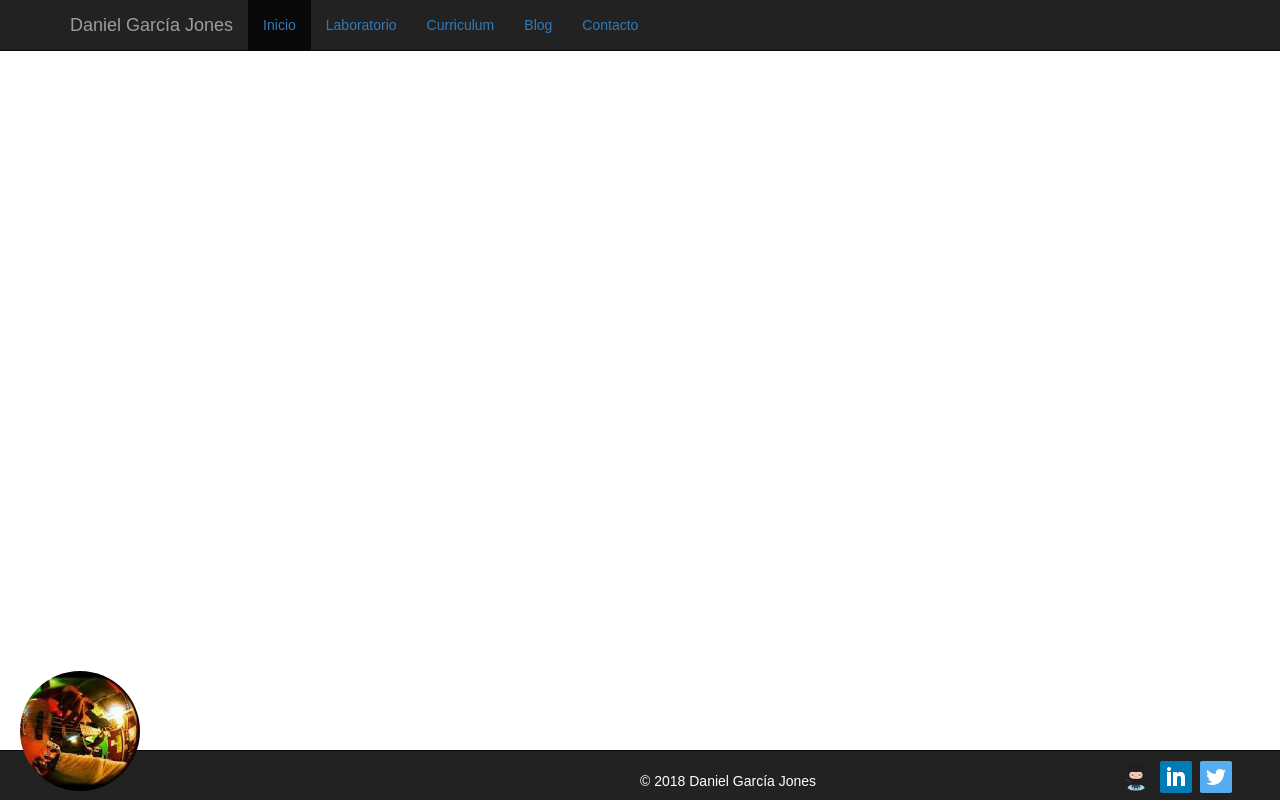
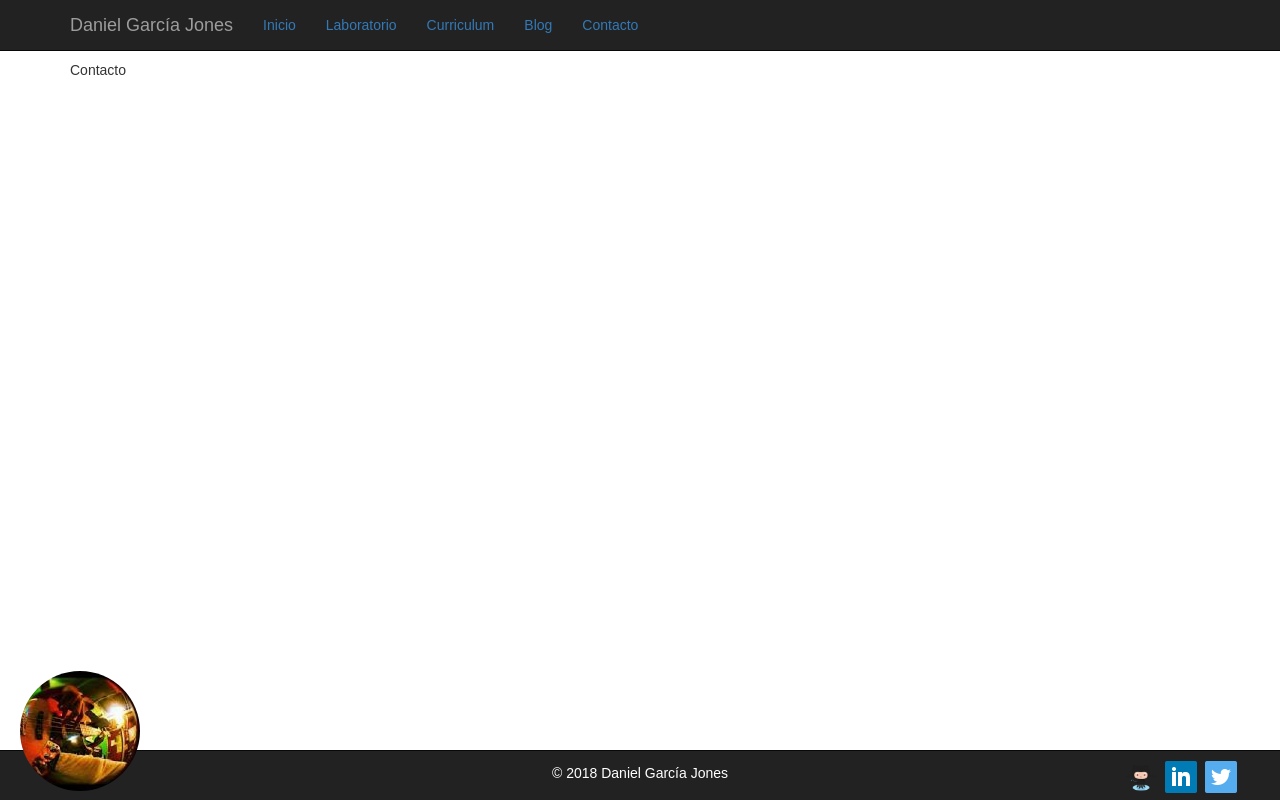
Before and after one commit to danielgj/webdgj-react, a React app: page /contact in a window 1280 px wide. Built offline with nearby package versions, Linux system fonts and the light colour scheme.

Commit message:
added react router and passing language prop

```diff
--- a/src/components/App.js
+++ b/src/components/App.js
@@ -1,6 +1,6 @@
-import React, { Component } from 'react';
+import React from 'react';
+import { Navbar, Nav, NavItem } from 'react-bootstrap';
 import { BrowserRouter as Router, Route, Link } from "react-router-dom";
-import Header from './Header';
 import Footer from './Footer';
 import MainSection from './MainSection';
 import LabSection from './LabSection';
@@ -11,82 +11,64 @@ import ContactSection from './ContactSection';
 ///////CSS
 import '../css/App.css';
 
-
-class Container extends React.Component {
-
-    render() {
-
-      const currentLang = this.props.language;
-      const changeLangFunc  = this.props.changeLang;
-
-      return (
-        <Router>
-            <div className="container">
-                <Route exact path="/" component={MainSection} language={currentLang} changeLang = { changeLangFunc }/>
-                <Route path="/lab" component={LabSection} language={currentLang} changeLang = { changeLangFunc }/>
-                <Route path="/cv" component={CVSection} language={currentLang} changeLang = { changeLangFunc }/>
-                <Route path="/blog" component={BlogSection} language={currentLang} changeLang = { changeLangFunc }/>
-                <Route path="/contact" component={ContactSection} language={currentLang} changeLang = { changeLangFunc }/>
-            </div>
-        </Router>
-      );
-
-    }
-}
-
-
-class App extends Component {
-
-  changeLanguage() {
-      const currentLang = this.state.lang;
-      if(currentLang === "es") {
-          this.setState({
-            lang: "en"
-          });
-      } else {
-          this.setState({
-            lang: "es"
-          });
-      }
-  }
-
-  changeSection(id) {
-      const currentSection = this.state.section;
-      alert("Id: " + id)
-      this.setState({
-        section: id
-      });
-  }
+class App  extends React.Component {
 
     constructor(props) {
         super(props);
         this.state = {
-        lang: 'es',
-        section: 1
+          language: "en"
         };
     }
 
     render() {
 
-    const currentLang = this.state.lang;
-    const changeLangFunc  = this.changeLanguage.bind(this);
-    const changeSectionFunc  = this.changeSection.bind(this);
-    const sectionId = this.state.section;
+      const lang = this.state.language;
 
       return (
+
           <Router>
               <div className="App">
-
-            <Header language={currentLang} changeLang = { changeLangFunc } section = { sectionId } changeSelection = {changeSectionFunc}/>
-
-            <Container language={currentLang} changeLang = { changeLangFunc }/>
-
-            <Footer language={currentLang}/>
-
+                <header>
+                      <Navbar fixedTop className="navbar-expand-lg navbar-inverse">
+                          <Navbar.Header>
+                            <Navbar.Brand>
+                              Daniel García Jones
+                            </Navbar.Brand>
+                          </Navbar.Header>
+                          <Nav>
+                            <NavItem eventKey={1}>
+                              <Link to="/">Inicio</Link>
+                            </NavItem>
+                            <NavItem eventKey={2}>
+                              <Link to="/lab">Laboratorio</Link>
+                            </NavItem>
+                            <NavItem eventKey={3}>
+                              <Link to="/cv">Curriculum</Link>
+                            </NavItem>
+                            <NavItem eventKey={4}>
+                              <Link to="/blog">Blog</Link>
+                            </NavItem>
+                            <NavItem eventKey={5}>
+                              <Link to="/contact">Contacto</Link>
+                            </NavItem>
+                          </Nav>
+                      </Navbar>
+                </header>
+                <div className="container mainContent">
+                    <Route exact path="/" component={() => <MainSection language={lang}/>} />
+                    <Route path="/lab" component={() => <LabSection language={lang}/>} />
+                    <Route path="/cv" component={() => <CVSection language={lang}/>} />
+                    <Route path="/blog" component={() => <BlogSection language={lang}/>} />
+                    <Route path="/contact" component={() => <ContactSection language={lang}/>} />
+                </div>
+                <Footer />
               </div>
             </Router>
-    );
+        )
+
     }
+
+
 }
 
 export default App;
--- a/src/components/BlogSection.js
+++ b/src/components/BlogSection.js
@@ -1,13 +1,11 @@
-import React, { Component } from 'react';
-import { Jumbotron, Button } from 'react-bootstrap';
-
-///////CSS
-import '../css/App.css';
+import React from 'react';
 
 
 const BlogSection  = () => (
 
-      <p>Blog es</p>
+    <div>
+     <p>Blog es</p>
+    </div>
 
 
 )
--- a/src/components/CVSection.js
+++ b/src/components/CVSection.js
@@ -1,23 +1,12 @@
-import React, { Component } from 'react';
-import { Jumbotron, Button } from 'react-bootstrap';
+import React from 'react';
 
-///////CSS
-import '../css/App.css';
+const CVSection = () => (
 
-class CVSection extends React.Component {
-  render() {
+    <div>
+      <p>CV</p>
+    </div>
 
-    if(this.props.language === 'es') {
-      return (
-         <p>CV es</p>
-        );
-    } else {
-        return (
-          <p>CV en</p>
-        );
-    }
 
-  }
-}
+)
 
 export default CVSection;
--- a/src/components/ContactSection.js
+++ b/src/components/ContactSection.js
@@ -1,24 +1,12 @@
-import React, { Component } from 'react';
-import { Jumbotron, Button } from 'react-bootstrap';
+import React from 'react';
 
-///////CSS
-import '../css/App.css';
+const ContactSection = () => (
+
+    <div>
+      <p>Contacto</p>
+    </div>
 
 
-class ContactSection extends React.Component {
-  render() {
-
-    if(this.props.language === 'es') {
-      return (
-         <p>Contact es</p>
-        );
-    } else {
-        return (
-          <p>Contact en</p>
-        );
-    }
-
-  }
-}
+)
 
 export default ContactSection;
--- a/src/components/Footer.js
+++ b/src/components/Footer.js
@@ -1,6 +1,6 @@
-import React, { Component } from 'react';
+import React from 'react';
 
-import { Navbar, Nav, NavItem } from 'react-bootstrap';
+import { Navbar } from 'react-bootstrap';
 
 import dgjIcon from '../img/dgj.png';
 import twitterIcon from '../img/twitter.png';
@@ -8,34 +8,25 @@ import linkedinIcon from '../img/linkedin.png';
 import githubIcon from '../img/github.png';
 
 
-///////CSS
-import '../css/App.css';
 
-class Footer extends React.Component {
-  render() {
-    return (
+const Footer   = () => (
       <Navbar fixedBottom className="navbar navbar-inverse">
-        <div class="container">
             <div className="row">
                 <div className="col">
                     <img src={dgjIcon} alt="Daniel Garcia Jones" title="Daniel Garcia Jones" className="img-circle footerImg"/>
                 </div>
                 <div className="col">
-                    <p className="footerCopy text-center">&copy; 2018 Daniel García Jones</p>
+                    <p className="footerCopy">&copy; 2018 Daniel García Jones</p>
                 </div>
                 <div className="col">
-                    <p className="text-right">
-                        <a href="https://github.com/danielgj" target="_blank"><img src={githubIcon} alt="Perfil Github" title="Perfil Github" className="socialIcon"/></a>
-                        <a href="https://www.linkedin.com/in/dgarciaj/" target="_blank"><img src={linkedinIcon} alt="Perfil LinkedIn" title="Perfil LinkedIn" className="socialIcon"/></a>
-                        <a href="https://twitter.com/danielgarjones/" target="_blank"><img src={twitterIcon} alt="Perfil Twitter" title="Perfil Twitter" className="socialIcon"/></a>
+                    <p className="footerSocial">
+                        <a href="https://github.com/danielgj" target="_blank" rel="noopener noreferrer"><img src={githubIcon} alt="Perfil Github" title="Perfil Github" className="socialIcon"/></a>
+                        <a href="https://www.linkedin.com/in/dgarciaj/" target="_blank" rel="noopener noreferrer"><img src={linkedinIcon} alt="Perfil LinkedIn" title="Perfil LinkedIn" className="socialIcon"/></a>
+                        <a href="https://twitter.com/danielgarjones/" target="_blank" rel="noopener noreferrer"><img src={twitterIcon} alt="Perfil Twitter" title="Perfil Twitter" className="socialIcon"/></a>
                     </p>
                 </div>
             </div>
-        </div>
-
       </Navbar>
-    );
-  }
-}
+)
 
 export default Footer;
--- a/src/components/Header.js
+++ b/src/components/Header.js
@@ -1,4 +1,4 @@
-import React, { Component } from 'react';
+import React from 'react';
 import { Navbar, Nav, NavItem } from 'react-bootstrap';
 import { Link } from "react-router-dom";
 
@@ -11,20 +11,16 @@ class Header extends React.Component {
 
   render() {
 
-    const handleSelect = function(id) {
-      //this.props.changeSelection(id);
-      //alert("Hola");
-    }
 
     return (
       <header>
           <Navbar fixedTop className="navbar-expand-lg navbar-inverse">
               <Navbar.Header>
                 <Navbar.Brand>
-                  <a href="#home">Daniel García Jones</a>
+                  Daniel García Jones
                 </Navbar.Brand>
               </Navbar.Header>
-              <Nav activeKey={this.props.section} onSelect={handleSelect}>
+              <Nav activeKey={this.props.section}>
                 <NavItem eventKey={1}>
                   <Link to="/">Inicio</Link>
                 </NavItem>
--- a/src/components/LabSection.js
+++ b/src/components/LabSection.js
@@ -1,23 +1,24 @@
-import React, { Component } from 'react';
-import { Jumbotron, Button } from 'react-bootstrap';
+import React from 'react';
 
-///////CSS
-import '../css/App.css';
 
 class LabSection extends React.Component {
-  render() {
 
-    if(this.props.language === 'es') {
-      return (
-         <p>Laboratorio</p>
-        );
-    } else {
-        return (
-          <p>Lab</p>
-        );
+    constructor(props) {
+        super(props);
     }
 
-  }
+    render() {
+
+
+        const lang = this.props.language;
+
+            return (
+                <div>
+                  <p>Lab {lang}</p>
+                </div>
+            )
+    }
+
 }
 
 export default LabSection;
--- a/src/components/MainSection.js
+++ b/src/components/MainSection.js
@@ -1,44 +1,18 @@
-import React, { Component } from 'react';
-import { Jumbotron, Button } from 'react-bootstrap';
-
-///////CSS
-import '../css/App.css';
+import React from 'react';
+import { Jumbotron } from 'react-bootstrap';
 
 
-class MainSection extends React.Component {
-  render() {
+const MainSection = () => (
 
-    if(this.props.language === 'es') {
-      return (
-         <div className="container">
+      <div className="container">
               <Jumbotron>
                   <h1 className="display-4">¡Hola, mundo!</h1>
                   <p className="lead text-justify">Bienvenido a la página personal de <span className="font-italic font-bold">Daniel García Jones</span>, Arquitecto de Movilidad y Sr. Business Analyst en Unisys.</p>
                   <p  className="lead text-justify">Esta web cumple una doble función: exponer al mundo mis datos de contacto y servirme de campo de pruebas para desarrollo web con tecnologías modernas. Además sirve de acceso a mi Blog personal.</p>
               </Jumbotron>
-              <Button bsStyle="primary" onClick={() => this.props.changeLang()}>Cambiar lenguaje</Button>
           </div>
 
-        );
-    } else {
-        return (
-          <div className="container">
-              <Jumbotron>
-                  <h1>Hello, world!</h1>
-                  <p>
-                    This is a simple hero unit, a simple jumbotron-style component for calling
-                    extra attention to featured content or information.
-                  </p>
-                  <p>
-                    <Button bsStyle="primary" onClick={() => this.props.changeLang()}>Change lang</Button>
-                  </p>
-              </Jumbotron>
 
-          </div>
-        );
-    }
-
-  }
-}
+)
 
 export default MainSection;
--- a/src/css/App.css
+++ b/src/css/App.css
@@ -11,6 +11,11 @@
   font-size: large;
 }
 
+.mainContent {
+    margin-top:60px;
+    text-align: justify;
+}
+
 .separator {
     display:block;
     margin-top: 80px;
@@ -22,6 +27,13 @@
     width: 120px;
     top: -80px;
 }
+
+.footerSocial {
+    position: absolute;
+    top: 0%;
+    right: 20px;
+    width:150px;
+}
 .socialIcon {
     width:32px;
     position: relative;
@@ -29,10 +41,11 @@
     margin-right: 8px;
 }
 
-.footerCopy, footerContact {
+.footerCopy {
     position: absolute;
-    top: 40%;
-    left: 50%;
+    right: 40%;
+    left: 40%;
+    top: 25%;
     color: #ffffff;
 }
 
```
Lines whose indentation alone changed are shown as unchanged.
